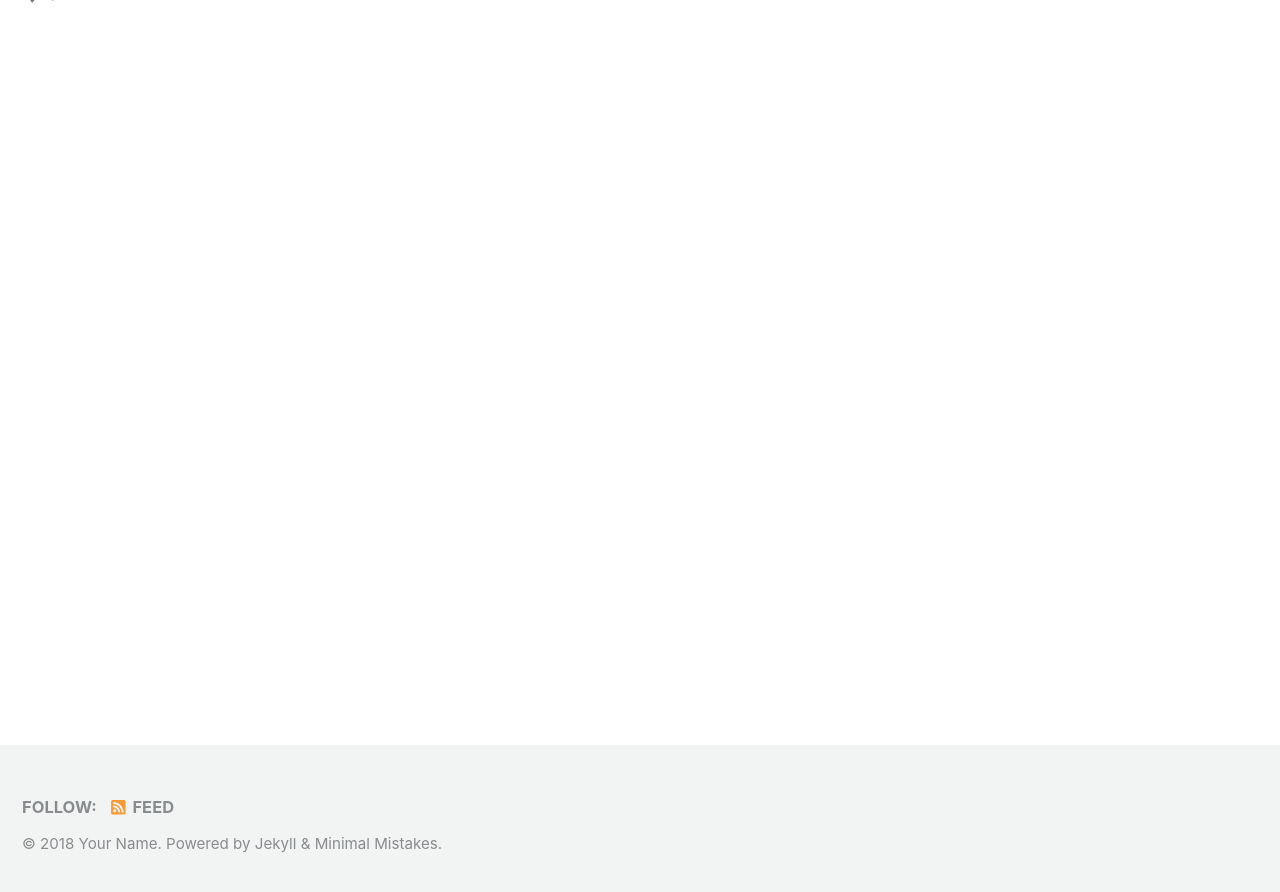
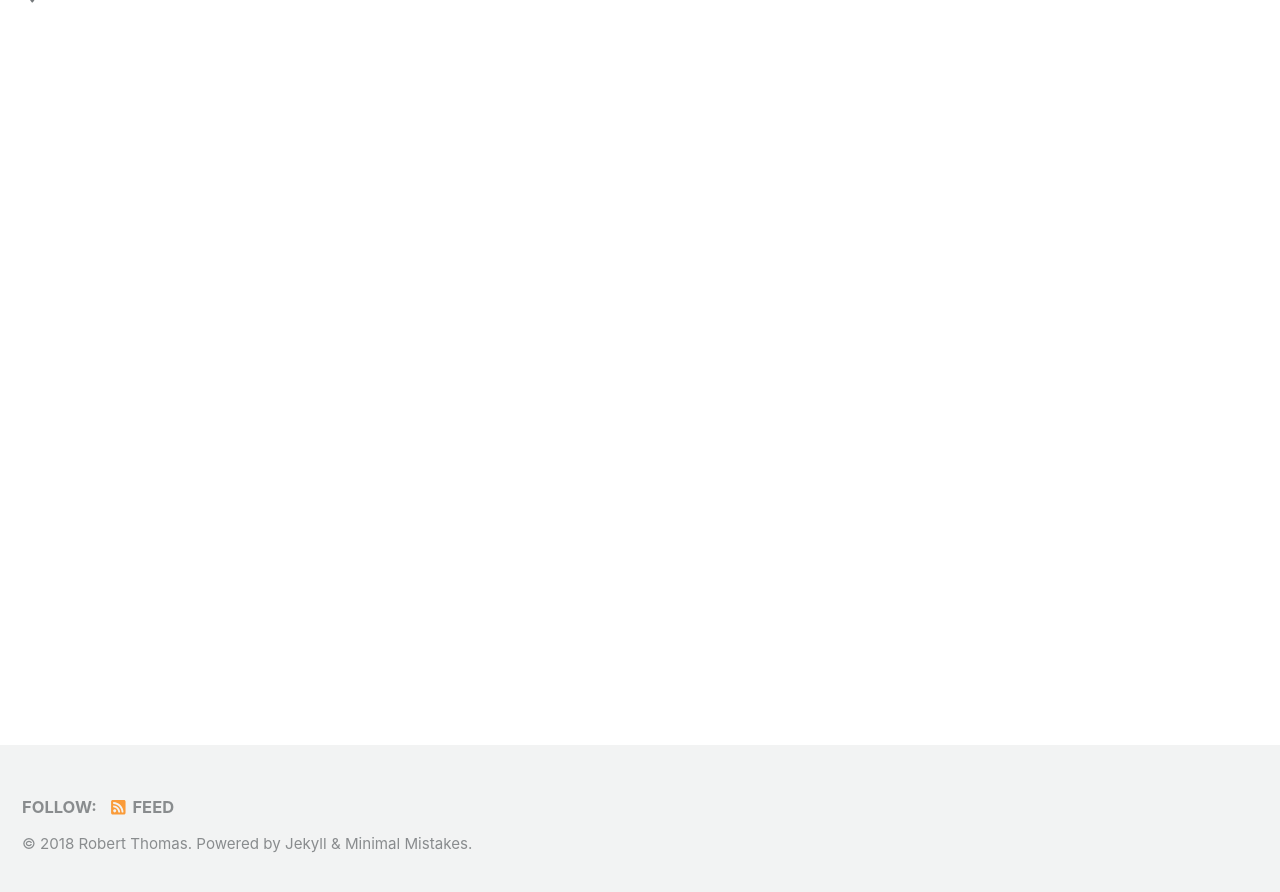
Before and after one commit to itsallinthecode/itsallinthecode.github.io, a Jekyll site: the page built from index.html, in a window 1280 px wide and 900 px high, scrolled down 253 px. Shown: the top 892 px of the window. Built offline with Jekyll 4.4.1, drawn with Linux system fonts in a browser that asks for light colours; nearby versions of some CDN libraries; the list of posts is cut into pages by our own code; some of the changed text lies outside the part shown.

Commit message:
Update config

```diff
--- a/_config.yml
+++ b/_config.yml
@@ -16,11 +16,11 @@ minimal_mistakes_skin    : "default" # "air", "aqua", "contrast", "dark", "dirt"
 
 # Site Settings
 locale                   : "en-GB"
-title                    : "Site Title"
+title                    : "It's all in the code"
 title_separator          : "-"
-name                     : "Your Name"
-description              : "An amazing website."
-url                      : # the base hostname & protocol for your site e.g. "https://mmistakes.github.io"
+name                     : "Robert Thomas"
+description              : "A location to dump all manner of random scripts."
+url                      : https://itsallinthecode.com
 baseurl                  : # the subpath of your site, e.g. "/blog"
 repository               : # GitHub username/repo-name e.g. "mmistakes/minimal-mistakes"
 teaser                   : # path of fallback teaser image, e.g. "/assets/images/500x300.png"
@@ -100,10 +100,10 @@ analytics:
 
 # Site Author
 author:
-  name             : "Your Name"
+  name             : "Robert Thomas"
   avatar           : # path of avatar image, e.g. "/assets/images/bio-photo.jpg"
-  bio              : "I am an amazing person."
-  location         : "Somewhere"
+  bio              : "Developer"
+  location         : "UK"
   email            :
   uri              :
   home             : # null (default), "absolute or relative url to link to author home"
```
